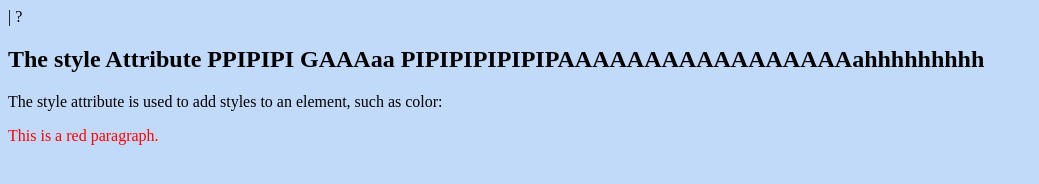
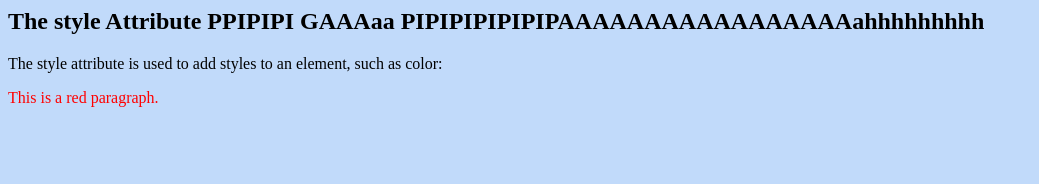
Before and after one commit to AlexandroSB1/site, a plain HTML site: page index.html in a window 1280 px wide. Shown: the whole page, without its empty margins (0-1039 px from the left). Drawn offline with Linux system fonts and the light colour scheme; a web font is replaced by a local one.

Commit message:
Update index.html

```diff
--- a/index.html
+++ b/index.html
@@ -3,8 +3,8 @@
         <link rel="preconnect" href="https://fonts.googleapis.com">
         <link rel="preconnect" href="https://fonts.gstatic.com" crossorigin>
         <link href="https://fonts.googleapis.com/css2?family=Platypi:ital,wght@0,300..800;1,300..800&display=swap" rel="stylesheet">
-        <Link rel='"stylesheet' href= "style.css">|
-        <title>Agregar Fuentes a mi Página</title>?
+        <Link rel='"stylesheet' href= "style.css">
+        <title>Agregar Fuentes a mi Página</title>
     </head>
 <body bgcolor ="#C1DAFA">
 
```
